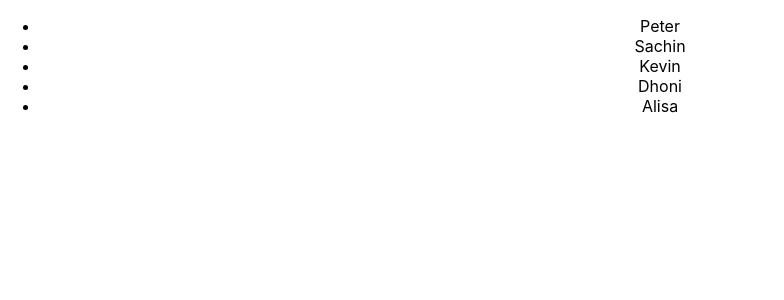
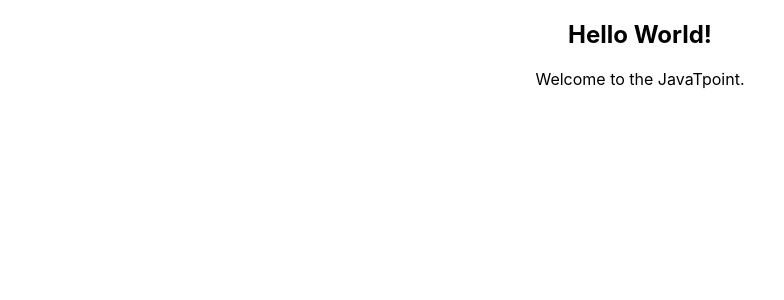
Before and after one commit to madhuvayya/React-Practice, a React (Create React App) app: page / in a window 1280 px wide. Shown: the top 300 px of the page, without its empty margins (0-784 px from the left). Built offline with nearby package versions, Linux system fonts and the light colour scheme.

Commit message:
Added Fragment component to implement React.Fragment

```diff
--- a/src/App.js
+++ b/src/App.js
@@ -23,6 +23,7 @@
 import RefDemo from './components/RefDemo'
 import KeyDemo from './components/KeyDemo'
 import List from './components/List'
+import Fragment from './components/Fragment'
 
 function App() {
   return (
@@ -52,7 +53,8 @@
       {/* <UseEffectHook /> */}
       {/* <RefDemo /> */}
       {/* <KeyDemo /> */}
-      <List />
+      {/* <List /> */}
+      <Fragment />
     </div>
   );
 }
--- /dev/null
+++ b/src/components/Fragment.js
@@ -0,0 +1,14 @@
+import React,{ Component } from 'react'
+
+class Fragment extends Component {
+    render() {
+     return (
+       <React.Fragment>
+            <h2> Hello World! </h2>
+            <p> Welcome to the JavaTpoint. </p>
+        </React.Fragment>
+     );
+    }
+}
+
+export default Fragment
```
